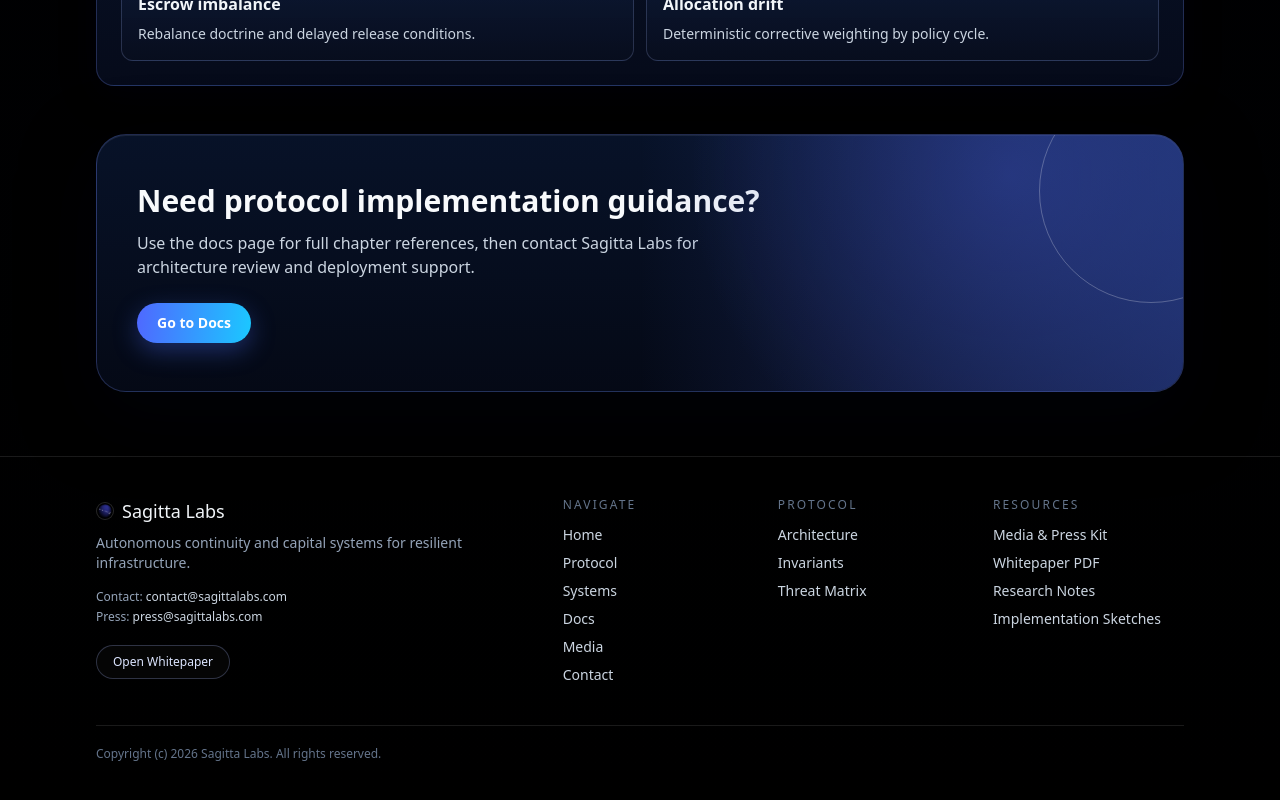
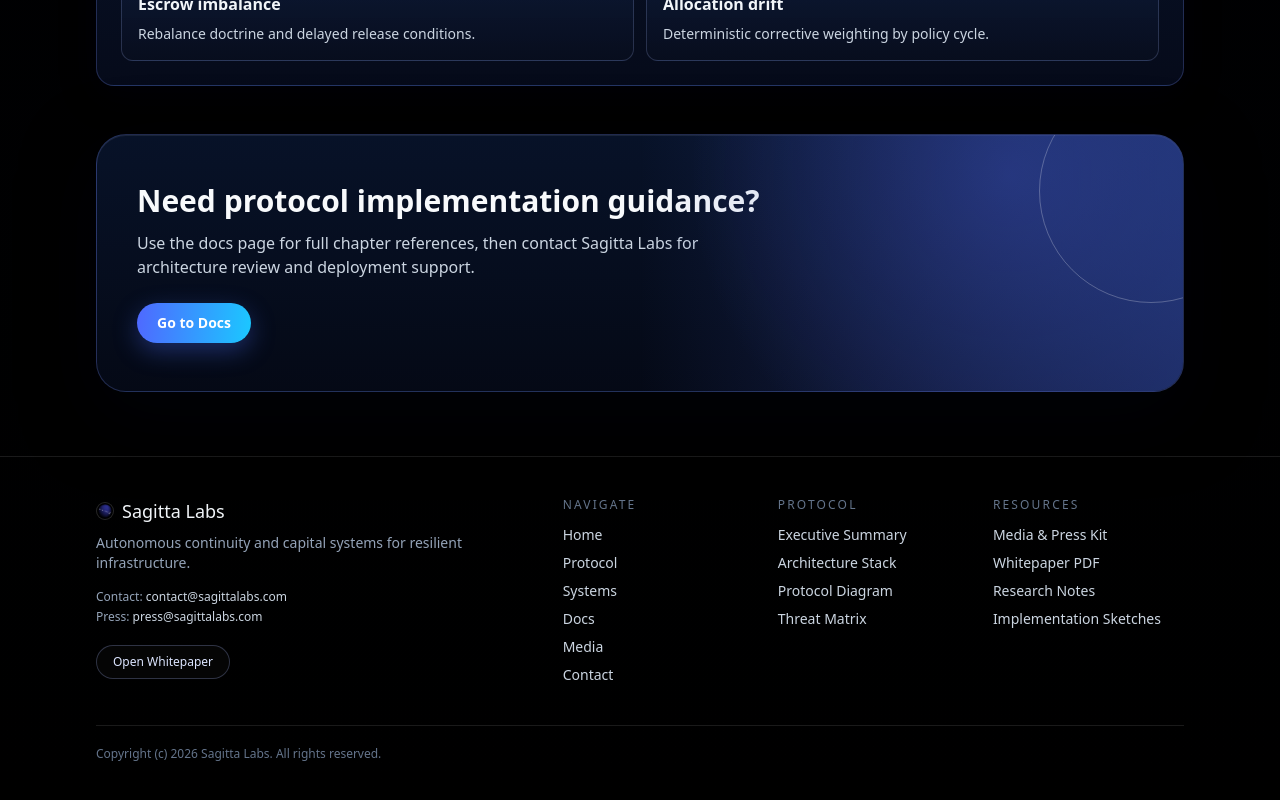
Before and after one commit to EnigmaCEO/SagittaLabs, a Next.js app: page /protocol in a window 1280 px wide. Shown: the part 5708-6508 px from the top of the page. Built offline with nearby package versions, Linux system fonts and the light colour scheme.

Commit message:
Footer updates

```diff
--- a/app/protocol/page.tsx
+++ b/app/protocol/page.tsx
@@ -74,7 +74,7 @@ export default function ProtocolPage() {
         </GlowPanel>
       </section>
 
-      <section className="mx-auto max-w-6xl px-4 pb-12 sm:px-6 lg:px-8">
+      <section id="executive-summary" className="mx-auto max-w-6xl px-4 pb-12 sm:px-6 lg:px-8">
         <div className="nexus-section-head">
           <p className="nexus-label nexus-label-center">Executive Summary</p>
           <h2 className="nexus-section-title">Whitepaper text integrated into protocol sections</h2>
@@ -107,7 +107,7 @@ export default function ProtocolPage() {
         </div>
       </section>
 
-      <section className="mx-auto max-w-6xl px-4 pb-12 sm:px-6 lg:px-8">
+      <section id="architecture-stack" className="mx-auto max-w-6xl px-4 pb-12 sm:px-6 lg:px-8">
         <div className="nexus-section-head">
           <p className="nexus-label nexus-label-center">
             Architecture Stack
@@ -135,7 +135,7 @@ export default function ProtocolPage() {
         </div>
       </section>
 
-      <section className="mx-auto max-w-6xl px-4 pb-12 sm:px-6 lg:px-8">
+      <section id="protocol-diagram" className="mx-auto max-w-6xl px-4 pb-12 sm:px-6 lg:px-8">
         <div className="grid gap-5 md:grid-cols-2">
           <GlowPanel>
             <h3 className="font-[var(--font-display)] text-2xl font-semibold text-slate-50">
@@ -199,7 +199,7 @@ export default function ProtocolPage() {
         </div>
       </section>
 
-      <section className="mx-auto max-w-6xl px-4 pb-12 sm:px-6 lg:px-8">
+      <section id="threat-matrix" className="mx-auto max-w-6xl px-4 pb-12 sm:px-6 lg:px-8">
         <GlowPanel>
           <h3 className="font-[var(--font-display)] text-2xl font-semibold text-slate-50">
             Failure and threat matrix
--- a/components/layout/SiteFooter.tsx
+++ b/components/layout/SiteFooter.tsx
@@ -65,17 +65,22 @@ export function SiteFooter() {
                 <p className="text-xs tracking-[0.18em] text-slate-500 uppercase">Protocol</p>
                 <ul className="mt-3 space-y-2 text-sm text-slate-300">
                   <li>
-                    <Link href="/protocol" className="transition hover:text-white">
-                      Architecture
+                    <Link href="/protocol#executive-summary" className="transition hover:text-white">
+                      Executive Summary
                     </Link>
                   </li>
                   <li>
-                    <Link href="/docs" className="transition hover:text-white">
-                      Invariants
+                    <Link href="/protocol#architecture-stack" className="transition hover:text-white">
+                      Architecture Stack
                     </Link>
                   </li>
                   <li>
-                    <Link href="/docs" className="transition hover:text-white">
+                    <Link href="/protocol#protocol-diagram" className="transition hover:text-white">
+                      Protocol Diagram
+                    </Link>
+                  </li>
+                  <li>
+                    <Link href="/protocol#threat-matrix" className="transition hover:text-white">
                       Threat Matrix
                     </Link>
                   </li>
```
